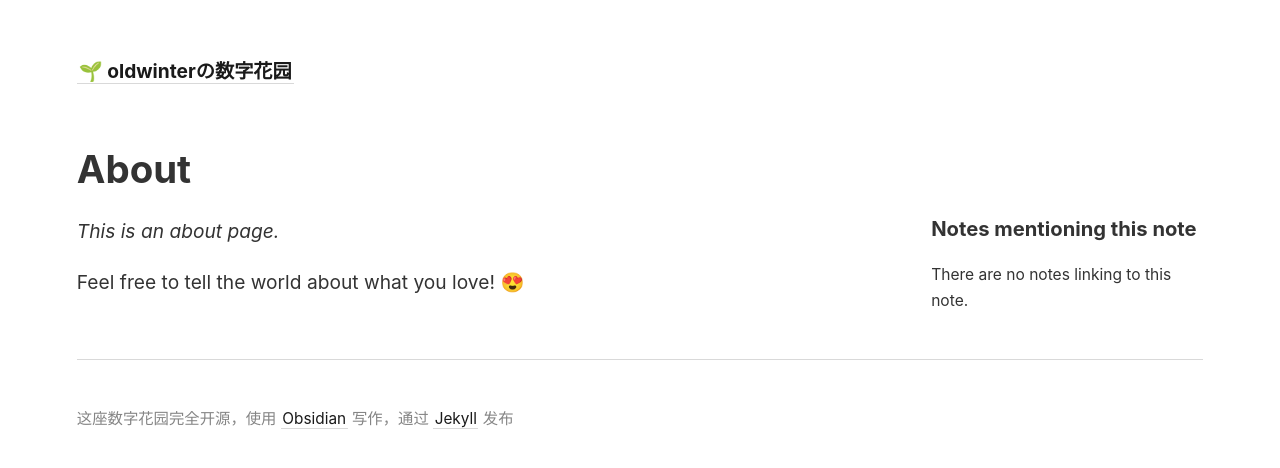
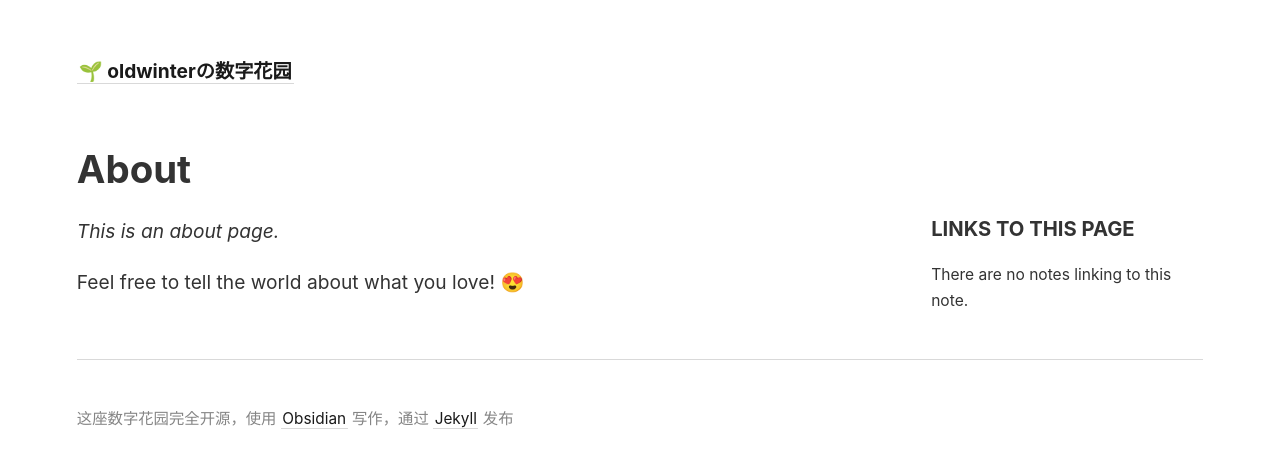
Before and after one commit to oldwinter/dg, a Jekyll site: the page built from _pages/about.md, in a window 1280 px wide. Shown: the top 468 px of the page. Built offline with Jekyll 4.4.1, drawn with Linux system fonts in a browser that asks for light colours.

Commit message:
auto publish by keyboard

```diff
--- a/_layouts/note.html
+++ b/_layouts/note.html
@@ -18,7 +18,7 @@ layout: default
     </content>
 
     <side style="font-size: 0.9em">
-      <h3 style="margin-bottom: 1em">Notes mentioning this note</h3>
+      <h3 style="margin-bottom: 1em">LINKS TO THIS PAGE</h3>
       {% if page.backlinks.size > 0 %}
       <div style="display: grid; grid-gap: 1em; grid-template-columns: repeat(1fr);">
       {% for backlink in page.backlinks %}
```
